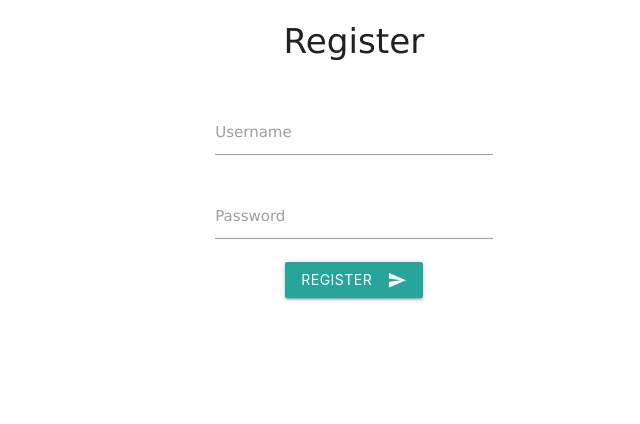
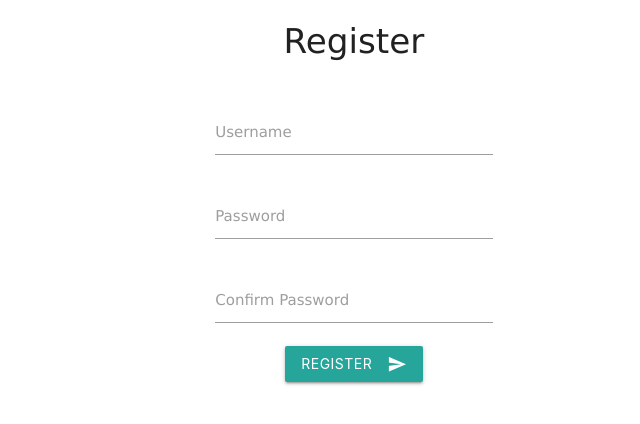
Before and after one commit to Sneakyhydra/On-The-Way, a React (Create React App) app in the folder client/: page /register in a window 1280 px wide. Shown: the top 424 px of the page, without its empty margins (286-926 px from the left). Built offline with nearby package versions, Linux system fonts and the light colour scheme.

Commit message:
Login and Register forms

```diff
--- a/client/package.json
+++ b/client/package.json
@@ -12,6 +12,7 @@
         "react-dom": "^17.0.2",
         "react-router-dom": "^5.3.0",
         "react-scripts": "4.0.3",
+        "uuid": "^8.3.2",
         "web-vitals": "^1.1.2"
     },
     "scripts": {
@@ -37,5 +38,6 @@
             "last 1 firefox version",
             "last 1 safari version"
         ]
+    },
+    "proxy": "http://localhost:5000"
 }
-}
--- a/client/src/App.js
+++ b/client/src/App.js
@@ -3,11 +3,13 @@ import { BrowserRouter as Router, Route, Switch } from "react-router-dom";
 import axios from "axios";
 
 import Home from "./pages/Home";
-import Login from "./pages/Login";
-import Register from "./pages/Register";
+import Login from "./components/auth/Login";
+import Register from "./components/auth/Register";
 import NotFound from "./pages/NotFound";
 
 import Navbar from "./components/layout/Navbar";
+
+import AuthState from "./context/auth/AuthState";
 
 import "materialize-css/dist/css/materialize.min.css";
 import M from "materialize-css/dist/js/materialize.min.js";
@@ -39,6 +41,7 @@ const App = () => {
   }, [scrollState]);
 
   return (
+    <AuthState>
       <Router>
         <Switch>
           <Route exact path='/'>
@@ -57,7 +60,7 @@ const App = () => {
             </Fragment>
           </Route>
 
-        <Route path='/login'>
+          <Route exact path='/login'>
             <div
               style={{
                 fontFamily: "Lucida Sans, sans-serif",
@@ -67,7 +70,7 @@ const App = () => {
             </div>
           </Route>
 
-        <Route path='/register'>
+          <Route exact path='/register'>
             <div
               style={{
                 fontFamily: "Lucida Sans, sans-serif",
@@ -82,6 +85,7 @@ const App = () => {
           </Route>
         </Switch>
       </Router>
+    </AuthState>
   );
 };
 
--- a/client/src/pages/Register.js
+++ b/client/src/components/auth/Login.js
@@ -1,11 +1,27 @@
-const Register = () => {
+import { useState } from "react";
+
+const Login = () => {
+  const [user, setUser] = useState({
+    username: "",
+    password: "",
+  });
+
+  const { username, password } = user;
+
+  const onChange = (e) => setUser({ ...user, [e.target.name]: e.target.value });
+
+  const onSubmit = (e) => {
+    e.preventDefault();
+    console.log("Login submit");
+  };
+
   return (
     <div className='center'>
       <div className='row'>
-        <h4>Register</h4>
+        <h4>Login</h4>
       </div>
       <div className='row'>
-        <form className='col s12'>
+        <form className='col s12' onSubmit={onSubmit}>
           <div className='row' style={{ width: "300px", margin: "auto" }}>
             <div className='input-field col s12'>
               <input
@@ -13,6 +29,9 @@ const Register = () => {
                 name='username'
                 type='text'
                 className='validate'
+                value={username}
+                onChange={onChange}
+                required
               />
               <label htmlFor='username'>Username</label>
             </div>
@@ -25,6 +44,9 @@ const Register = () => {
                 name='password'
                 type='password'
                 className='validate'
+                value={password}
+                onChange={onChange}
+                required
               />
               <label htmlFor='password'>Password</label>
             </div>
@@ -34,9 +56,9 @@ const Register = () => {
             <button
               className='btn waves-effect waves-light'
               type='submit'
-              name='action'
+              value='Login'
             >
-              Register
+              Login
               <i className='material-icons right'>send</i>
             </button>
           </div>
@@ -46,4 +68,4 @@ const Register = () => {
   );
 };
 
-export default Register;
+export default Login;
--- /dev/null
+++ b/client/src/components/auth/Register.js
@@ -0,0 +1,87 @@
+import { useState } from "react";
+
+const Register = () => {
+  const [user, setUser] = useState({
+    username: "",
+    password: "",
+    password2: "",
+  });
+
+  const { username, password, password2 } = user;
+
+  const onChange = (e) => setUser({ ...user, [e.target.name]: e.target.value });
+
+  const onSubmit = (e) => {
+    e.preventDefault();
+    console.log("Register submit");
+  };
+
+  return (
+    <div className='center'>
+      <div className='row'>
+        <h4>Register</h4>
+      </div>
+      <div className='row'>
+        <form className='col s12' onSubmit={onSubmit}>
+          <div className='row' style={{ width: "300px", margin: "auto" }}>
+            <div className='input-field col s12'>
+              <input
+                id='username'
+                name='username'
+                type='text'
+                className='validate'
+                value={username}
+                onChange={onChange}
+                required
+              />
+              <label htmlFor='username'>Username</label>
+            </div>
+          </div>
+
+          <div className='row' style={{ width: "300px", margin: "auto" }}>
+            <div className='input-field col s12'>
+              <input
+                id='password'
+                name='password'
+                type='password'
+                className='validate'
+                value={password}
+                onChange={onChange}
+                required
+              />
+              <label htmlFor='password'>Password</label>
+            </div>
+          </div>
+
+          <div className='row' style={{ width: "300px", margin: "auto" }}>
+            <div className='input-field col s12'>
+              <input
+                id='password2'
+                name='password2'
+                type='password'
+                className='validate'
+                value={password2}
+                onChange={onChange}
+                required
+              />
+              <label htmlFor='password2'>Confirm Password</label>
+            </div>
+          </div>
+
+          <div className='row'>
+            <button
+              className='btn waves-effect waves-light'
+              type='submit'
+              value='Register'
+            >
+              Register
+              <i className='material-icons right'>send</i>
+            </button>
+          </div>
+        </form>
+      </div>
+    </div>
+  );
+};
+
+export default Register;
--- /dev/null
+++ b/client/src/context/auth/AuthState.js
@@ -0,0 +1,51 @@
+import { useReducer } from "react";
+import AuthContext from "./authContext";
+import authReducer from "./authReducer";
+import {
+  REGISTER_SUCCESS,
+  REGISTER_FAIL,
+  USER_LOADED,
+  AUTH_ERROR,
+  LOGIN_SUCCESS,
+  LOGIN_FAIL,
+  LOGOUT,
+  CLEAR_ERRORS,
+} from "../types";
+
+const AuthState = (props) => {
+  const initialState = {
+    token: localStorage.getItem("token"),
+    isAuthenticated: null,
+    loading: false,
+    user: null,
+    error: null,
+  };
+
+  const [state, dispatch] = useReducer(authReducer, initialState);
+
+  // Load User
+
+  // Register User
+
+  // Login User
+
+  // Logout
+
+  // Clear Errors
+
+  return (
+    <AuthContext.Provider
+      value={{
+        token: state.token,
+        isAuthenticated: state.isAuthenticated,
+        loading: state.loading,
+        user: state.user,
+        error: state.error,
+      }}
+    >
+      {props.children}
+    </AuthContext.Provider>
+  );
+};
+
+export default AuthState;
--- /dev/null
+++ b/client/src/context/auth/authContext.js
@@ -0,0 +1,5 @@
+import { createContext } from "react";
+
+const authContext = createContext();
+
+export default authContext;
--- /dev/null
+++ b/client/src/context/types.js
@@ -0,0 +1,8 @@
+export const REGISTER_SUCCESS = "REGISTER_SUCCESS";
+export const REGISTER_FAIL = "REGISTER_FAIL";
+export const USER_LOADED = "USER_LOADED";
+export const AUTH_ERROR = "AUTH_ERROR";
+export const LOGIN_SUCCESS = "LOGIN_SUCCESS";
+export const LOGIN_FAIL = "LOGIN_FAIL";
+export const LOGOUT = "LOGOUT";
+export const CLEAR_ERRORS = "CLEAR_ERRORS";
--- a/client/src/pages/Login.js
+++ /dev/null
@@ -1,49 +0,0 @@
-const Login = () => {
-  return (
-    <div className='center'>
-      <div className='row'>
-        <h4>Login</h4>
-      </div>
-      <div className='row'>
-        <form className='col s12'>
-          <div className='row' style={{ width: "300px", margin: "auto" }}>
-            <div className='input-field col s12'>
-              <input
-                id='username'
-                name='username'
-                type='text'
-                className='validate'
-              />
-              <label htmlFor='username'>Username</label>
-            </div>
-          </div>
-
-          <div className='row' style={{ width: "300px", margin: "auto" }}>
-            <div className='input-field col s12'>
-              <input
-                id='password'
-                name='password'
-                type='password'
-                className='validate'
-              />
-              <label htmlFor='password'>Password</label>
-            </div>
-          </div>
-
-          <div className='row'>
-            <button
-              className='btn waves-effect waves-light'
-              type='submit'
-              name='action'
-            >
-              Login
-              <i className='material-icons right'>send</i>
-            </button>
-          </div>
-        </form>
-      </div>
-    </div>
-  );
-};
-
-export default Login;
--- a/package.json
+++ b/package.json
@@ -5,7 +5,10 @@
     "main": "index.js",
     "scripts": {
         "start": "node app.js",
-        "server": "nodemon app.js"
+        "server": "nodemon app.js",
+        "client": "npm start --prefix client",
+        "clientinstall": "npm install --prefix client",
+        "dev": "concurrently \"npm run server\" \"npm run client\""
     },
     "author": "",
     "license": "ISC",
```
Also changed, not shown: client/src/context/auth/authReducer.js (added), 1 other file (tests, documents, lock files or other folders). Lines whose indentation alone changed are shown as unchanged.
